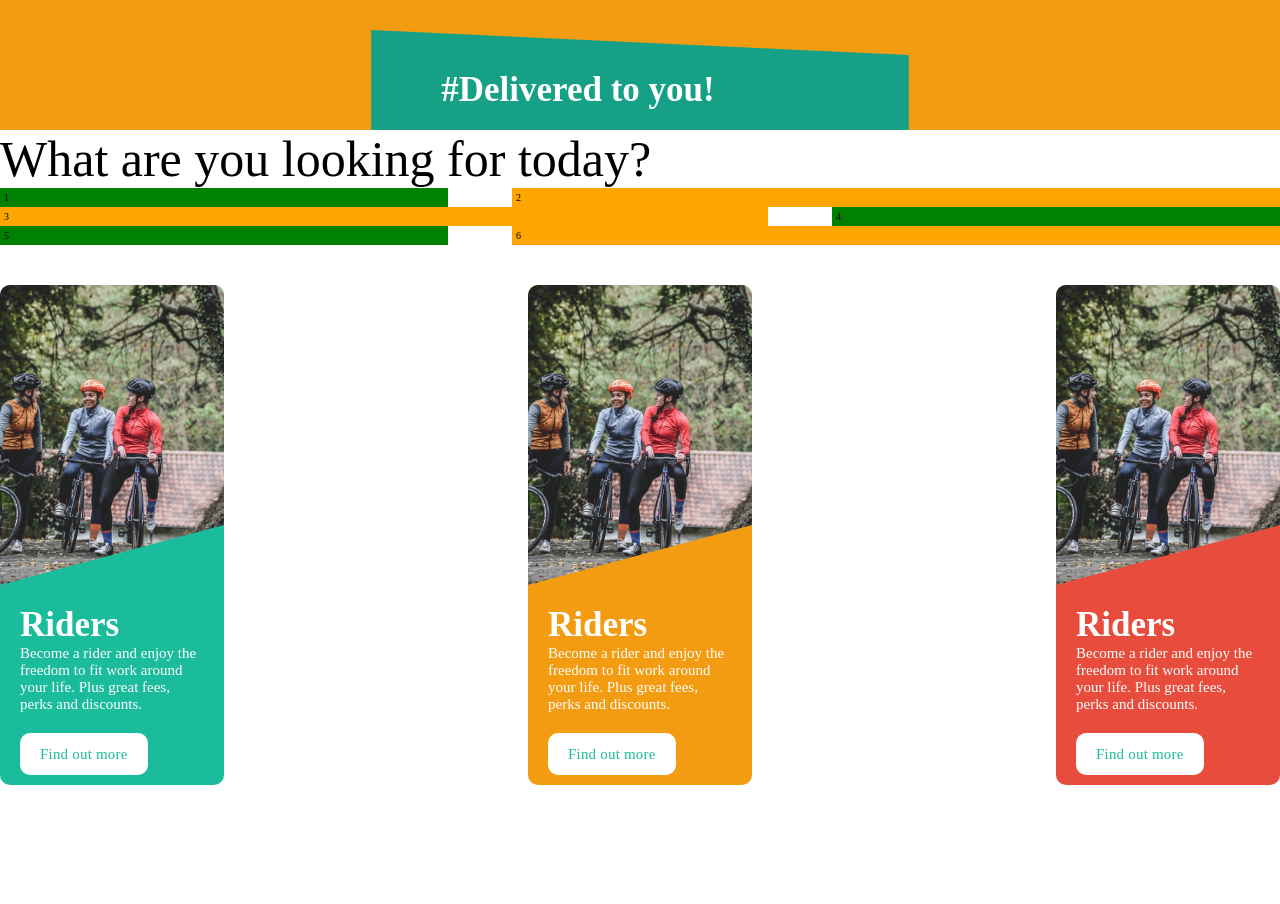
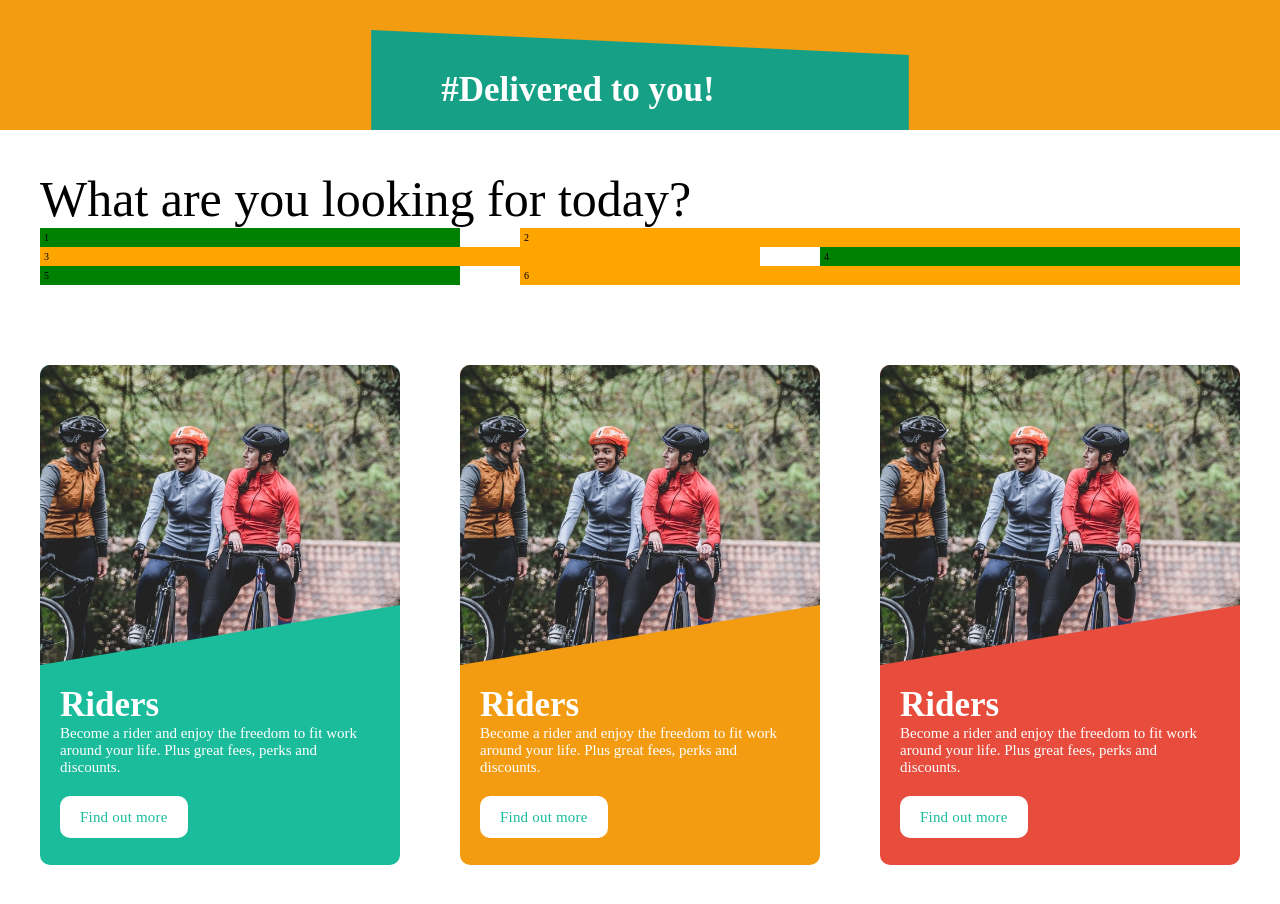
Before and after one commit to Mtetev/Delivered, a React app: page / in a window 1280 px wide. Shown: the part 680-1584 px from the top of the page. Before the commit the page ends 1505 px from the top, so only its background shows below. Built offline with nearby package versions, Linux system fonts and the light colour scheme.

Commit message:
add riders photo and general fixes

```diff
--- a/src/Components/WorkCard/WorkCard.scss
+++ b/src/Components/WorkCard/WorkCard.scss
@@ -4,7 +4,7 @@
     justify-content: flex-start;
 
     height: 50rem; // TODO: Remove
-    width: 17.5%;
+    width: 100%;
 
     border-radius: 1rem;
     overflow: hidden;
@@ -22,7 +22,7 @@
         height: 100%;
         width: 100%;
         object-fit: cover;
-        object-position: center;
+        object-position: 90% 50%;
     }
 
     &__bottom {
--- a/src/Containers/CareersSection/CareersSection.js
+++ b/src/Containers/CareersSection/CareersSection.js
@@ -5,9 +5,15 @@ import WorkCard from "../../Components/WorkCard/WorkCard";
 const CareersSection = () => {
     return (
         <section className="section-careers">
-            <WorkCard id="1" img={{url: "../../../img/bike.jpg", description: "Riders picture"}} title="Riders" description="Become a rider and enjoy the freedom to fit work around your life. Plus great fees, perks and discounts." />
-            <WorkCard id="2" img={{url: "../../../img/bike.jpg", description: "Riders picture"}} title="Riders" description="Become a rider and enjoy the freedom to fit work around your life. Plus great fees, perks and discounts." />
-            <WorkCard id="3" img={{url: "../../../img/bike.jpg", description: "Riders picture"}} title="Riders" description="Become a rider and enjoy the freedom to fit work around your life. Plus great fees, perks and discounts." />
+            <div className="work-card__wrapper">
+                <WorkCard id="1" img={{url: "../../../img/bike.jpg", description: "Riders picture"}} title="Riders" description="Become a rider and enjoy the freedom to fit work around your life. Plus great fees, perks and discounts." />
+            </div>
+            <div className="work-card__wrapper">
+                <WorkCard id="2" img={{url: "../../../img/bike.jpg", description: "Riders picture"}} title="Riders" description="Become a rider and enjoy the freedom to fit work around your life. Plus great fees, perks and discounts." />
+            </div>
+            <div className="work-card__wrapper">
+                <WorkCard id="3" img={{url: "../../../img/bike.jpg", description: "Riders picture"}} title="Riders" description="Become a rider and enjoy the freedom to fit work around your life. Plus great fees, perks and discounts." />
+            </div>
         </section>
     )
 }
--- a/src/Containers/CareersSection/CareersSection.scss
+++ b/src/Containers/CareersSection/CareersSection.scss
@@ -3,5 +3,11 @@
     flex-flow: row nowrap;
     justify-content: space-between;
 
-    margin: 4rem 0rem;
+    max-width: 128rem;
+    padding: 4rem;
+    margin: 0 auto;
 }
+
+.work-card__wrapper {
+    width: 30%;
+}
--- a/src/Containers/RestaurantList/RestaurantList.scss
+++ b/src/Containers/RestaurantList/RestaurantList.scss
@@ -1,6 +1,8 @@
 .restaurants {
     &-section {
-        width: 100%;
+        max-width: 128rem;
+        margin: 0 auto;
+        padding: 4rem;
     }
 
     &__header {
```
